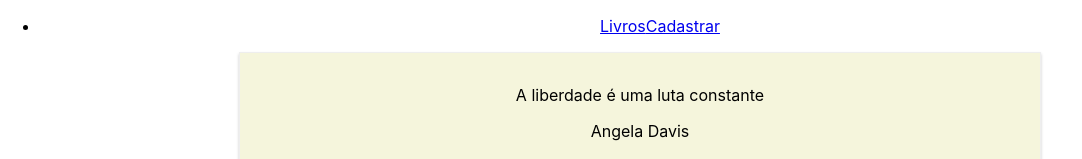
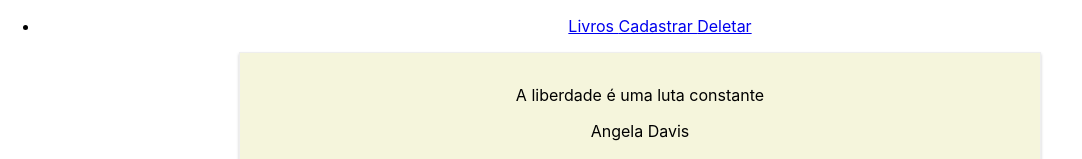
Before and after one commit to adilafattobene/dswl-avaliacao-books, a React (Create React App) app: page /consultar in a window 1280 px wide. Shown: the top 159 px of the page, without its empty margins (0-1082 px from the left). Built offline with nearby package versions, Linux system fonts and the light colour scheme.

Commit message:
feat: add Deletar link into menu

```diff
--- a/src/components/Menu/Menu.js
+++ b/src/components/Menu/Menu.js
@@ -6,8 +6,9 @@ export default function Menu() {
       <nav>
         <ul>
           <li>
-            <Link to="/consultar">Livros</Link>
-            <Link to="/incluir">Cadastrar</Link>
+            <Link to="/consultar">   Livros   </Link>
+            <Link to="/incluir">   Cadastrar   </Link>
+            <Link to="/deletar">   Deletar   </Link>
           </li>
         </ul>
       </nav>
```
